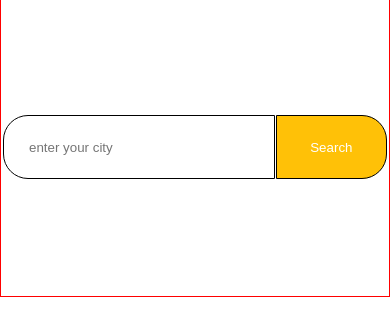
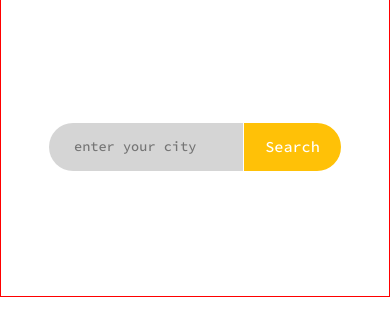
Before and after one commit to David92p/-S2I-JS-Advanced, a website built with webpack: page src/index.html in a window 390 px wide. Shown: the part 43-378 px from the top of the page. Built offline with nearby package versions, Linux system fonts and the light colour scheme.

Commit message:
fix class header and add mobile responsive

```diff
--- a/src/css/style.css
+++ b/src/css/style.css
@@ -28,7 +28,7 @@ body {
     justify-content: center;
 
     width: 100vw;
-    margin: 0 auto;
+    /* margin: 0 auto; */
     background-color: rgba(48, 48, 48, 0.85);
 }
 
@@ -59,34 +59,74 @@ body {
 }
 
 .input {
-    height: 4rem;
-    width: 450px;
+    height: 2em;
+    width: 15em;
     padding: 0 25px;
-    border: 1px solid black;
+    border: none;
     outline: none;
     box-sizing: border-box;
     border-radius: 25px 0 0 25px;
     margin: 0 1px 0 2px;
     cursor: pointer;
+    background-color: rgba(48, 48, 48, 0.2);
+    font-family: 'Source Code Pro', monospace;
+    font-size: 2em;
+}
+
+.input ::placeholder {
+    /* font-size: 2px; */
+    font: 20px/3, 'Source Code Pro', monospace;
+    color: red
 }
 
 .btn {
-    height: 4rem;
-    width: 200px;
+    height: 2em;
+    width: 5em;
     border-radius: 0 25px 25px 0;
-    border: 1px solid black;
+    border: none;
     outline: none;
     margin: 0 2px 0 0;
     cursor: pointer;
     background: #ffc107;
     color: white;
-    /* outline: none;
-
+    outline: none;
     box-sizing: border-box;
-    transition: .5s; */
+    font-family: 'Source Code Pro', monospace;
+    font-size: 2em;
 }
 
 .btn:hover {
-    background: #ff5722;
-    transition: 4ms;
+    background: #fc9475;
 }
+
+/* Tablet */
+@media screen and (max-width: 768px){
+
+    /* Header */
+    .input {
+        height: 20%;
+        width: 50%;
+        font-size: 1.3em;
+    }
+
+    .btn {
+        height: 20%;
+        width: 25%;
+        font-size: 1.7em;
+    }
+}
+
+/* Mobile */
+@media screen and (max-width: 460px){
+
+    /* Header */
+    .input {
+        height: 16%;
+        font-size: 0.85em;
+    }
+
+    .btn {
+        height: 16%;
+        font-size: 0.95em;
+    }
+}
```
